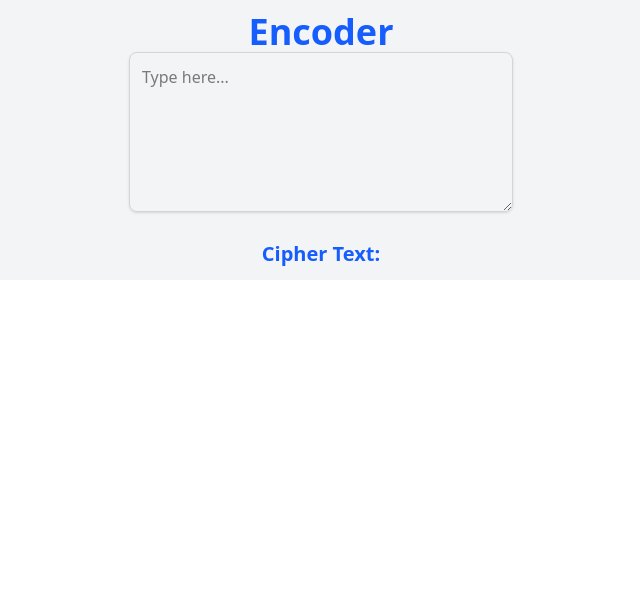
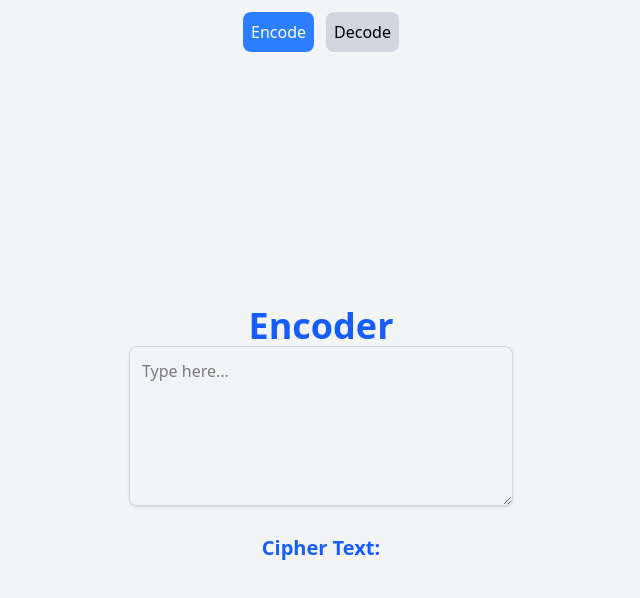
Before and after one commit to MinhTriet0612/next-vigenere-cipher, a Next.js app: page / in a window 1280 px wide. Shown: the top 598 px of the page, without its empty margins (319-959 px from the left). Built offline with nearby package versions, Linux system fonts and the light colour scheme.

Commit message:
modify height style

```diff
--- /dev/null
+++ b/src/component/input.tsx
@@ -0,0 +1,18 @@
+
+export default function PlainTextComponent({ text, setText, title }: {
+  text: string;
+  setText: (text: string) => void;
+  title: string;
+}) {
+  return (
+    <div className="flex flex-col items-center justify-center bg-gray-100">
+      <h1 className="text-4xl font-bold text-blue-600">{title}</h1>
+      <textarea
+        className="w-96 h-40 p-3 border border-gray-300 rounded-lg shadow-sm focus:outline-none focus:ring-2 focus:ring-blue-400 focus:border-blue-400"
+        placeholder="Type here..."
+        value={text}
+        onChange={(e) => setText(e.target.value)}
+      />
+    </div>
+  );
+}
--- a/src/core/vigenere-cipher.ts
+++ b/src/core/vigenere-cipher.ts
@@ -72,13 +72,7 @@ const vigenereCipherDecoder = (cipherText: string, key: string, alphabet: string
   return decodedText;
 }
 
-const hashedText = vigenereCipherEncoder("minh triet", "cryptii", "zabcdefg@hijklmnopqrstuvwxy");
-const decodedText = vigenereCipherDecoder(hashedText, "cryptii", "zabcdefg@hijklmnopqrstuvwxy");
-
-console.log(hashedText);
-console.log(decodedText);
-
-export const vigenereCipher: VigenereCipher = {
+export const VigenereCipher: VigenereCipher = {
   encode: vigenereCipherEncoder,
   decode: vigenereCipherDecoder
 }
--- a/src/pages/_document.tsx
+++ b/src/pages/_document.tsx
@@ -1,11 +1,10 @@
 import { Html, Head, Main, NextScript } from "next/document";
-import Home from ".";
 
 export default function Document() {
   return (
     <Html lang="en">
       <Head />
-      <body className="antialiased">
+      <body className="">
         <Main />
         <NextScript />
       </body>
--- /dev/null
+++ b/src/pages/encode-page.tsx
@@ -0,0 +1,16 @@
+import PlainTextComponent from "@/component/input";
+import { VigenereCipher } from "@/core/vigenere-cipher";
+import { useState } from "react";
+
+export function EncodePage() {
+  const [text, setText] = useState("");
+  const { encode } = VigenereCipher;
+
+  return <div className="h-[100%] p-3 flex flex-col justify-center items-center gap-7 bg-gray-100 ">
+    <PlainTextComponent title="Encoder" text={text} setText={setText} />
+    <div>
+      <p className="text-xl font-bold text-blue-600">Cipher Text: {encode(text, "cryptii", "abcdefghijklmnopqrstuvwxyz")}</p>
+    </div>
+  </div>
+
+}
--- a/src/pages/index.tsx
+++ b/src/pages/index.tsx
@@ -1,36 +1,27 @@
-import { vigenereCipher } from "@/core/vigenere-cipher";
-import { encode } from "punycode";
-import { TextareaHTMLAttributes, useState } from "react";
+import { useState } from "react";
+import { EncodePage } from "./encode-page";
 
 
 export default function Home() {
-  const [text, setText] = useState("");
-  const { encode, decode } = vigenereCipher;
+  const [typePage, setTypePage] = useState<"encode" | "decode">("encode")
+
   return (
-    <div className="h-[100%] p-3 flex flex-col justify-center items-center gap-7 bg-gray-100">
-      <PlainTextComponent title="Encoder" text={text} setText={setText} />
-      <div>
-        <p className="text-xl font-bold text-blue-600">Cipher Text: {encode(text, "cryptii", "abcdefghijklmnopqrstuvwxyz")}</p>
+    <div className="h-[100vh] p-3 flex flex-col justify-center items-center gap-7 bg-gray-100 ">
+      <div className="flex gap-3">
+        <button
+          className={`p-2 rounded-lg ${typePage === "encode" ? "bg-blue-500 text-white" : "bg-gray-300"}`}
+          onClick={() => setTypePage("encode")}
+        >
+          Encode
+        </button>
+        <button
+          className={`p-2 rounded-lg ${typePage === "decode" ? "bg-blue-500 text-white" : "bg-gray-300"}`}
+          onClick={() => setTypePage("decode")}
+        >
+          Decode
+        </button>
       </div>
+      {typePage === "encode" ? <EncodePage /> : <div>Decode Page</div>}
     </div>
-  );
+  )
 }
-
-
-const PlainTextComponent = ({ text, setText, title }: {
-  text: string;
-  setText: (text: string) => void;
-  title: string;
-}) => {
-  return (
-    <div className="flex flex-col items-center justify-center bg-gray-100">
-      <h1 className="text-4xl font-bold text-blue-600">{title}</h1>
-      <textarea
-        className="w-96 h-40 p-3 border border-gray-300 rounded-lg shadow-sm focus:outline-none focus:ring-2 focus:ring-blue-400 focus:border-blue-400"
-        placeholder="Type here..."
-        value={text}
-        onChange={(e) => setText(e.target.value)}
-      />
-    </div>
-  );
-}
--- a/src/styles/globals.css
+++ b/src/styles/globals.css
@@ -1,24 +1,24 @@
 @import "tailwindcss";
 
-@theme {
-  --font-sans: var(--font-geist-sans);
-  --font-mono: var(--font-geist-mono);
-}
-
-:root {
-  --background: #ffffff;
-  --foreground: #171717;
-}
-
-@media (prefers-color-scheme: dark) {
-  :root {
-    --background: #0a0a0a;
-    --foreground: #ededed;
-  }
-}
-
-body {
-  /* color: var(--foreground); */
-  /* background: var(--background); */
-  /* font-family: Arial, Helvetica, sans-serif; */
-}
+/* @theme { */
+/*   --font-sans: var(--font-geist-sans); */
+/*   --font-mono: var(--font-geist-mono); */
+/* } */
+/**/
+/* :root { */
+/*   --background: #ffffff; */
+/*   --foreground: #171717; */
+/* } */
+/**/
+/* @media (prefers-color-scheme: dark) { */
+/*   :root { */
+/*     --background: #0a0a0a; */
+/*     --foreground: #ededed; */
+/*   } */
+/* } */
+/**/
+/* body { */
+/*   color: var(--foreground); */
+/*   background: var(--background); */
+/*   font-family: Arial, Helvetica, sans-serif; */
+/* } */
```
Also changed, not shown: 1 other file (tests, documents, lock files or other folders).
